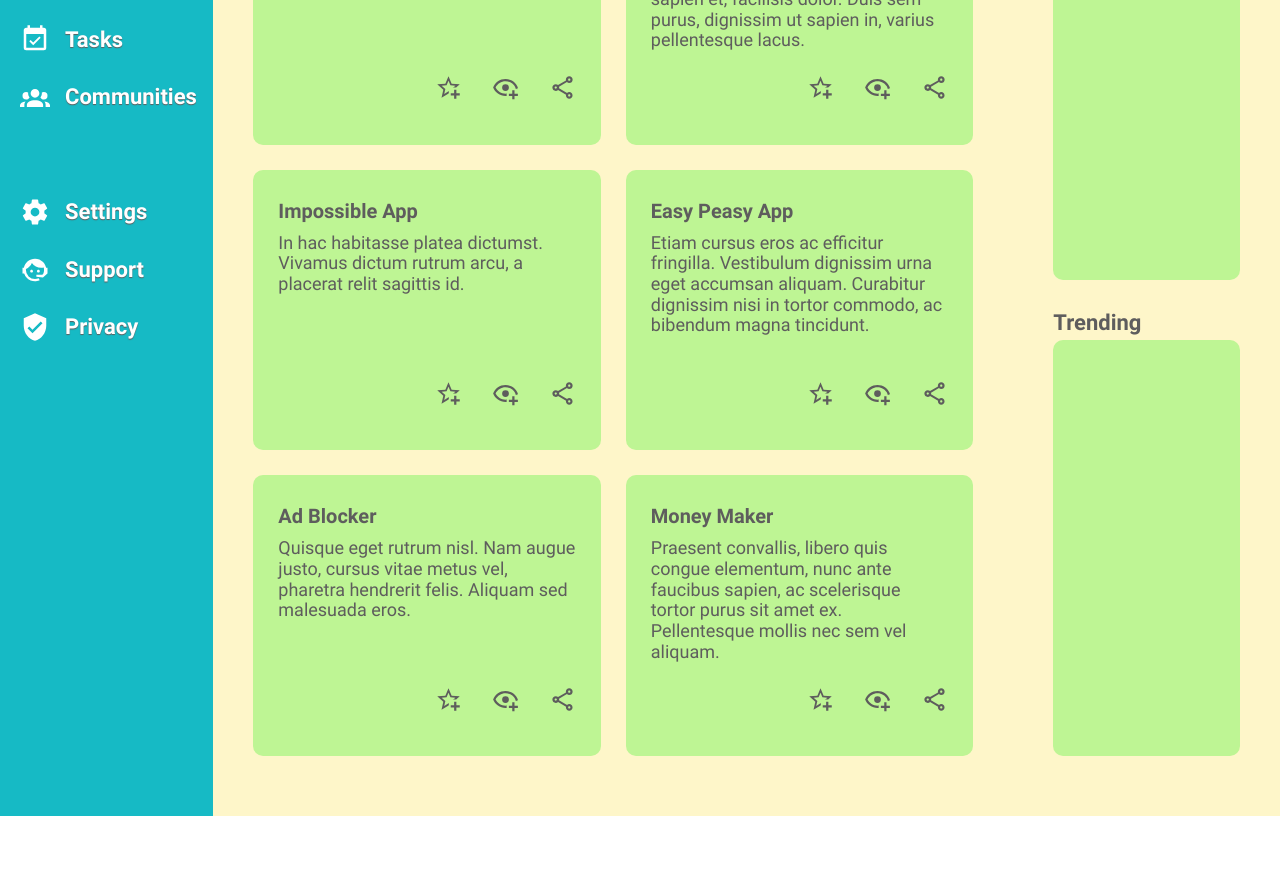
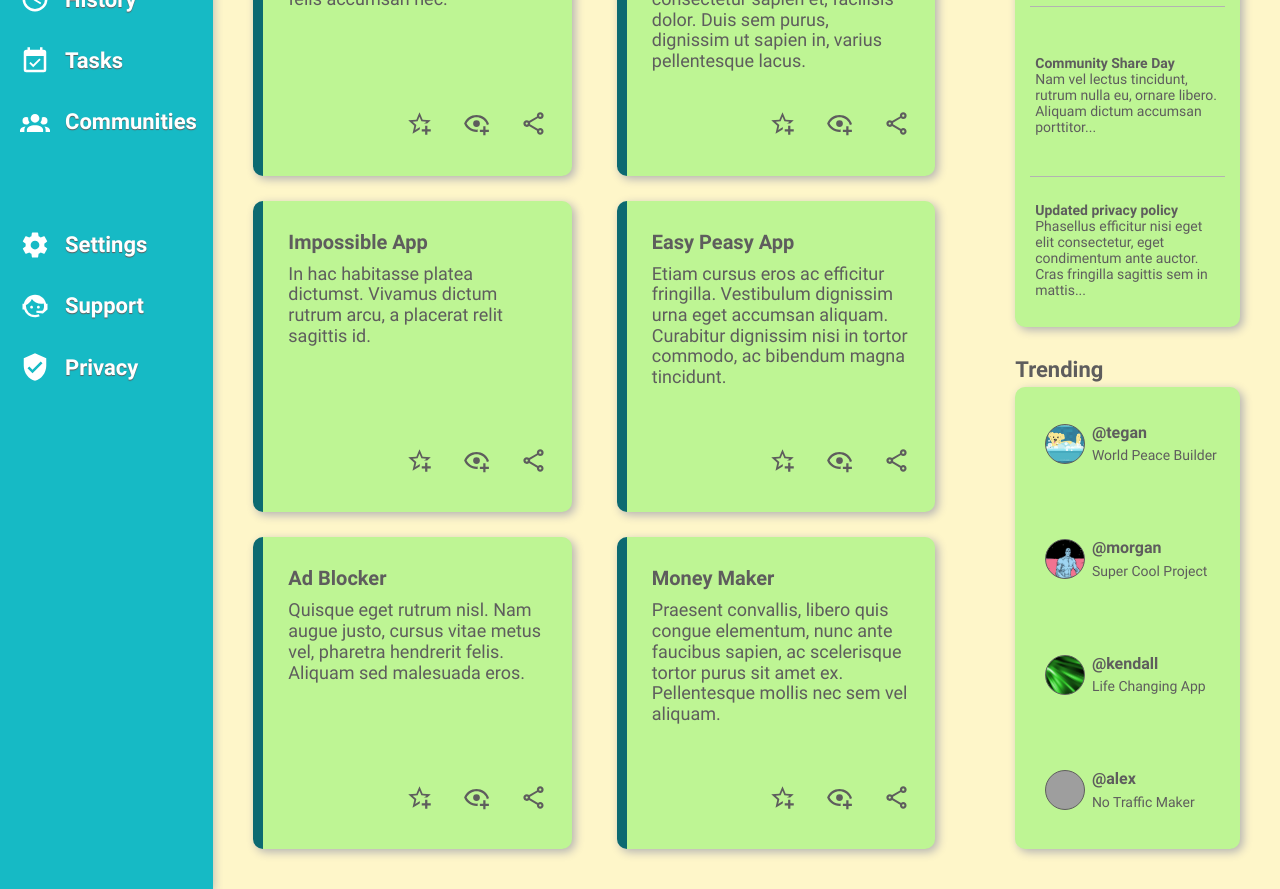
Before and after one commit to berwigpablo/admin-dashboard, a website: page index.html in a window 1280 px wide. Shown: the part 342-1231 px from the top of the page. Before the commit the page ends 1158 px from the top, so only its background shows below. Drawn offline with nearby package versions, Linux system fonts and the light colour scheme; grey boxes are pictures that could not be loaded.

Commit message:
Finish basic website layout and styling

```diff
--- a/index.html
+++ b/index.html
@@ -172,9 +172,51 @@
         <div class="main-info">
             <div class="info-announcement">
                 <span class="announcement-title">Announcements</span>
+                <div class="announcement">
+                    <p>Site Maintenance</p>
+                    <span>Vestibulum condimentum tellus lacus, in accumsan
+                        elit maximus ac. Donec hendrerit sodales congue...
+                    </span>
+                    <p class="division-border"></p>
+                </div>
+                <div class="announcement">
+                    <p>Community Share Day</p>
+                    <span>Nam vel lectus tincidunt, rutrum nulla
+                        eu, ornare libero. Aliquam dictum accumsan porttitor...
+                    </span>
+                </div>
+                <div class="announcement">
+                    <p class="division-border"></p>
+                    <p>Updated privacy policy</p>
+                    <span>Phasellus efficitur nisi eget elit
+                        consectetur, eget condimentum ante
+                        auctor. Cras fringilla sagittis sem in
+                        mattis...
+                    </span>
+                </div>
             </div>
             <div class="info-trending">
                 <span class="trending-title">Trending</span>
+                <div class="trending-user">
+                    <div class="user-image one"></div>
+                    <p>@tegan</p>
+                    <span>World Peace Builder</span>
+                </div>
+                <div class="trending-user">
+                    <div class="user-image two"></div>
+                    <p>@morgan</p>
+                    <span>Super Cool Project</span>
+                </div>
+                <div class="trending-user">
+                    <div class="user-image three"></div>
+                    <p>@kendall</p>
+                    <span>Life Changing App</span>
+                </div>
+                <div class="trending-user">
+                    <div class="user-image four"></div>
+                    <p>@alex</p>
+                    <span>No Traffic Maker</span>
+                </div>
             </div>
         </div>
     </div>
--- a/style.css
+++ b/style.css
@@ -18,7 +18,7 @@ body{
     display: grid;
     height: 100vh;
     grid-template-columns: 1fr 5fr;
-    grid-template-rows: 1fr 4fr;
+    grid-template-rows: 1fr 2fr;
 }
 
 @font-face{
@@ -36,6 +36,7 @@ body{
 .header{
     background-color: var(--header-color);
     grid-column: 2 / end;
+    grid-row: 1 / 2;
     font-family: roboto-bold;
     box-shadow: 0 1px 10px var(--grey-shadow);
     clip-path: inset(0 0 -10px 0);
@@ -49,7 +50,7 @@ body{
     grid-row: 1 / 2;
     grid-column: 1 / 2;
     margin-left: 80px;
-    margin-top: 20px;
+    /* margin-top: 20px; */
     display: flex;
     justify-content: flex-start;
     align-items: center;
@@ -93,7 +94,7 @@ body{
     grid-row: 1 / 2;
     grid-column: 2 / 3;
     display: flex;
-    justify-content: flex-end;
+    justify-items: center;
 }
 
 .header-lower-right{
@@ -117,11 +118,11 @@ body{
 }
 
 .user-info{
-    margin-top: 30px;
-    margin-right: 50px;
+    /* margin-top: 30px;
+    margin-right: 50px; */
     display: flex;
-    justify-content: flex-start;
-    align-items: flex-end;
+    justify-content: center;
+    align-items: center;
     gap: 20px;
     font-size: 23px;
 }
@@ -202,12 +203,14 @@ body{
 
 /* main start */
 
+/* cards start */
+
 .main{
     background-color: var(--main-color);
     grid-column: 2 / end;
+    grid-row: 2 / 3;
     display: grid;
-    grid-template-columns: 3fr 1fr;
-    position: relative;
+    grid-template-columns: 5fr 2fr;
     color: var(--text-shadow);
 }
 
@@ -215,8 +218,10 @@ body{
     display: grid;
     grid-template-rows: repeat(3, 1fr);
     grid-template-columns: repeat(2, 1fr);
-    gap: 25px;
+    column-gap: 45px;
+    row-gap: 25px;
     margin: 60px 40px;
+    margin-bottom: 40px;
     position: relative;
 }
 
@@ -237,6 +242,8 @@ body{
     grid-template-rows: 2fr 1fr;
     font-family: roboto-regular;
     font-size: 18px;
+    box-shadow: 3px 3px 10px var(--grey-shadow);
+    border-left: inset 10px var(--dashboard-color);
 }
 
 .card .title{
@@ -252,7 +259,6 @@ body{
 }
 
 .card .icons{
-    margin-bottom: 20px;
     margin-right: 25px;
     align-self: center;
     justify-self: end;
@@ -260,8 +266,13 @@ body{
     gap: 30px;
 }
 
+/* cards end */
+
+/* announcements start */
+
 .main-info{
     margin: 60px 40px;
+    margin-bottom: 40px;
     display: grid;
     grid-template-rows: repeat(2, 1fr);
     gap: 60px;
@@ -275,10 +286,97 @@ body{
 .main-info > *{
     background-color: var(--header-color);
     border-radius: 10px;
+    position: relative;
+    box-shadow: 3px 3px 10px var(--grey-shadow)
 }
 
-.info-announcement, .info-trending{
+.info-announcement{
+    display: grid;
+    grid-template-rows: repeat(3, 1fr);
+    justify-content: center;
+    font-family: roboto-regular;
+    font-size: 14px;
+}
+
+.division-border:first-of-type{
+    border-top: 1px solid var(--grey-shadow);
+    position: relative;
+    bottom: 25px;
+    margin: 0px -5px;
+}
+
+.division-border:last-of-type{
+    border-top: 1px solid var(--grey-shadow);
+    position: relative;
+    top: 25px;
+    margin: 0px -5px;
+}
+
+.announcement{
+    align-self: center;
+    margin: 0 20px;
     position: relative;
 }
 
+.announcement p{
+    font-family: roboto-bold;
+}
+
+/* announcements end */
+
+/* trending start */
+
+.info-trending{
+    display: grid;
+    grid-template-rows: repeat(4, 1fr);
+    justify-content: start;
+}
+
+.trending-user{
+    margin-left: 30px;
+    align-self: center;
+    display: grid;
+    grid-template-rows: repeat(2, 1fr);
+    grid-template-columns: 1fr 3fr;
+    gap: 5px;
+}
+
+.trending-user .user-image{
+    grid-row: 1 / 3;
+    grid-column: 1 / 2;
+}
+
+.trending-user p{
+    grid-row: 1 / 2;
+    grid-column: 2 / 3;
+    font-size: 16px;
+    font-family: roboto-bold;
+}
+
+.trending-user span{
+    grid-row: 2 / 3;
+    grid-column: 2 / 3;
+    font-size: 14px;
+    font-family: roboto-regular;
+}
+
+.user-image.one{
+    background-image: url(./Images/dog.jpg);
+    background-size: 50px;
+}
+
+.user-image.three{
+    background-image: url(/Images/green.jpg);
+    background-size: 50px;
+}
+
+.user-image.four{
+    background-image: url(/Images/bricks.jpg);
+    background-size: 50px;
+}
+
+/* trending end */
+
+
+
 /* main end */
```
Also changed, not shown: Images/dog.jpg (added), Images/green.jpg (added), 1 other file.
